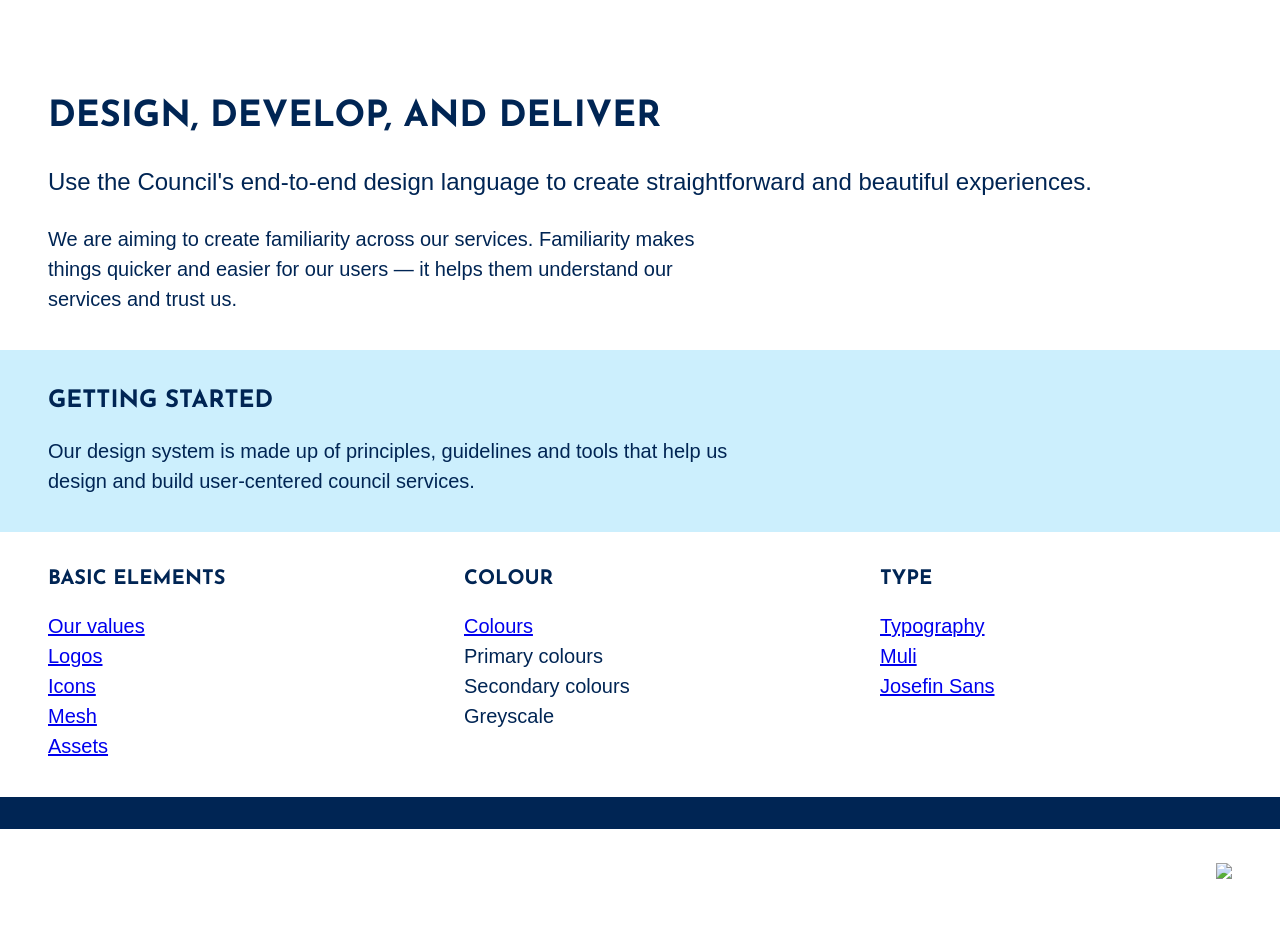
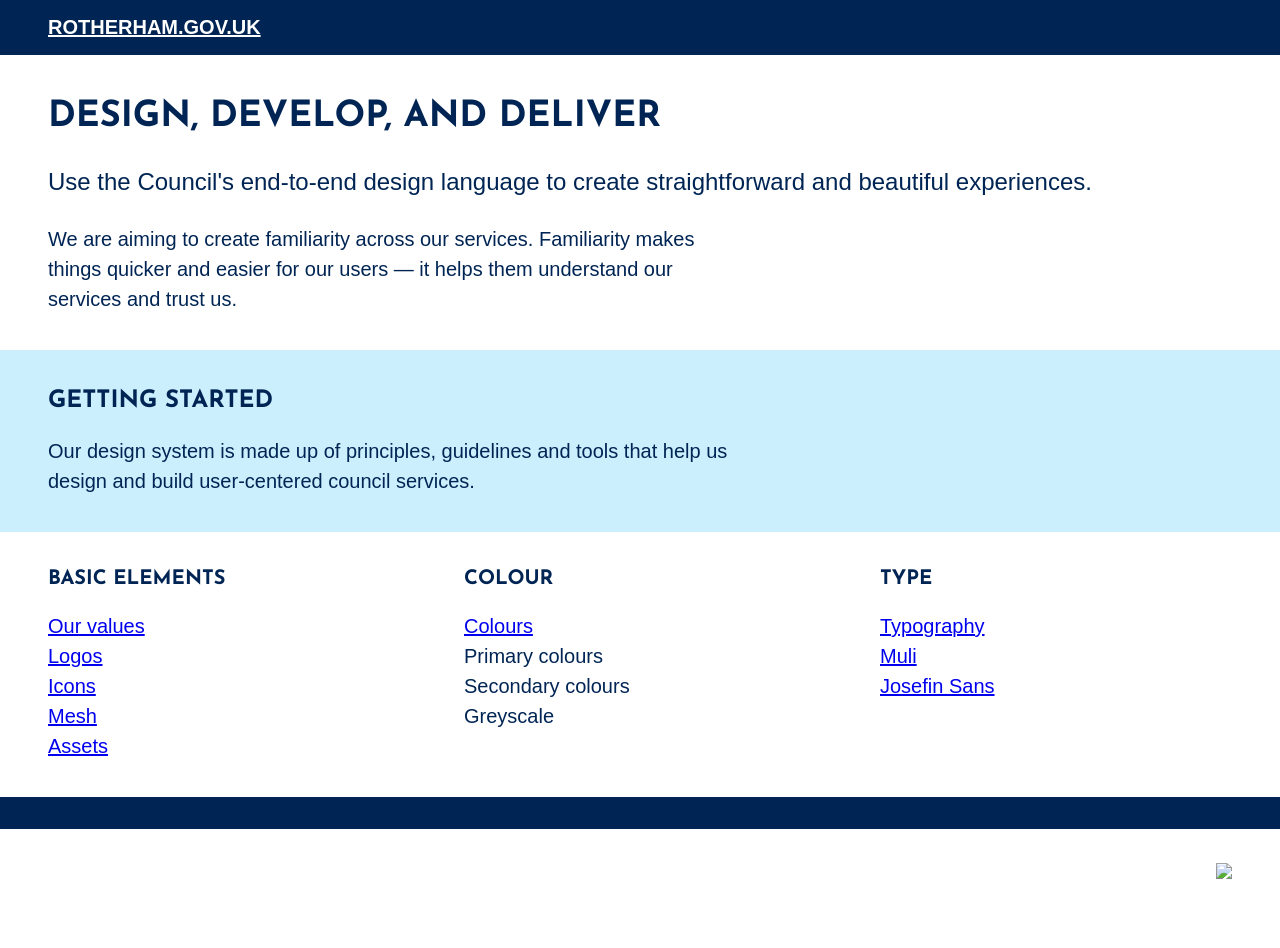
Before and after one commit to rothgov/design-manual, a Jekyll site: the page built from index.html, in a window 1280 px wide. Built offline with Jekyll 4.4.1, drawn with Linux system fonts in a browser that asks for light colours; some web fonts are replaced.

Commit message:
Update header.html

```diff
--- a/_includes/header.html
+++ b/_includes/header.html
@@ -1,5 +1,5 @@
-<header class="bg-blue-5 ph4-l">
-  <div class="cf container center">
-    <a class="ml3 fl pv3 f6 f5-m f4-l b link ttu white hover dim" href="{{%20site.baseurl%20}}/design/" title="Home">Rotherham.gov.uk</a>
+<header class="bg-blue ph3">
+  <div class="container center flex flex-row">
+    <a class="ph4-l pv3 f6 f5-m f4-l b link ttu white hover-blue-xl" href="#" title="Home">Rotherham.gov.uk</a>
   </div>
 </header>
```
